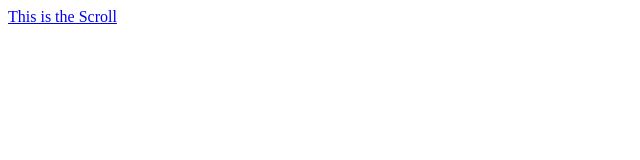
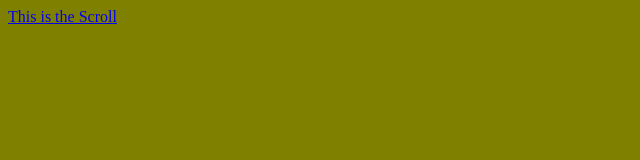
Before and after one commit to KK2468/ANTH241, a plain HTML site: page index.html in a window 1280 px wide. Shown: the whole page, without its empty margins (0-640 px from the left). Drawn offline with Linux system fonts and the light colour scheme.

Commit message:
Update index.html

```diff
--- a/index.html
+++ b/index.html
@@ -11,8 +11,10 @@
   </title>
 </head>
 
-<body>
-  <a href="ANTH231 Test.html"> This is the Scroll</a>
+<body style="background-color: olive">
+  <div>
+  <a href="ANTH241 Test.html"> This is the Scroll</a>
+  <div>
 </body>
 
 </html>
```
